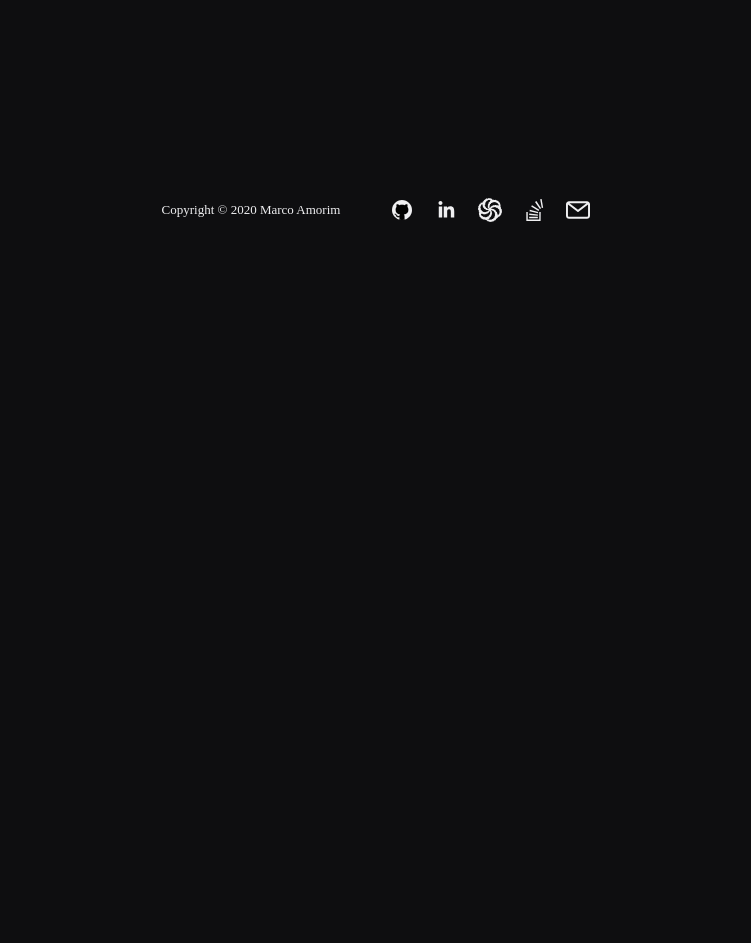
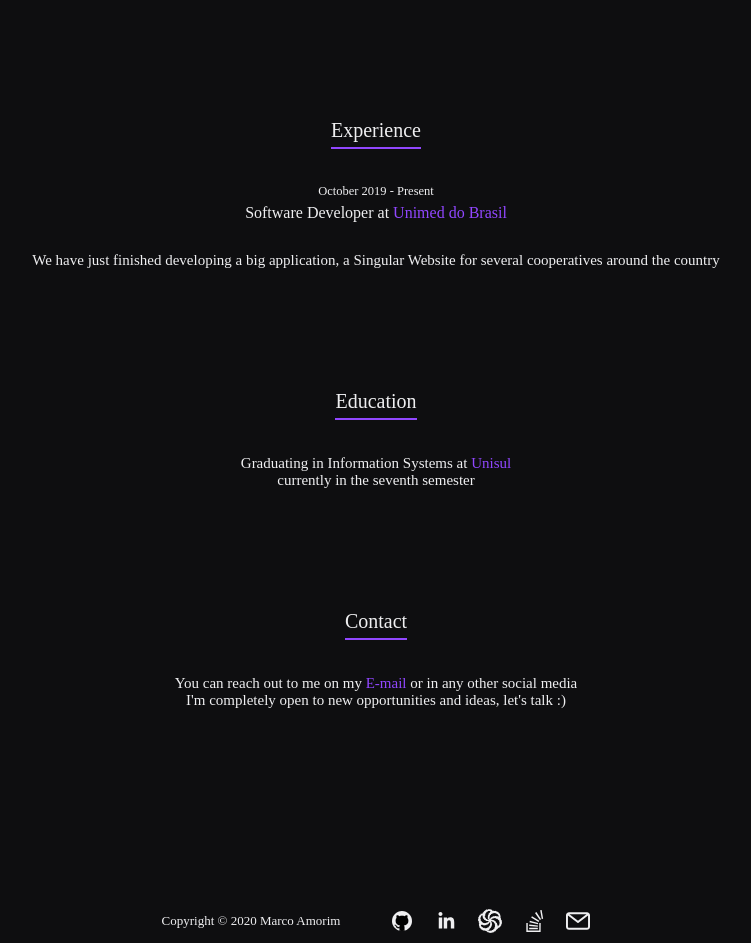
Before and after one commit to marco-amorim/website, a React (Create React App) app: page / in a window 1280 px wide. Shown: the part 904-1847 px from the top of the page, without its empty margins (264-1015 px from the left). Before the commit the page ends 1136 px from the top, so only its background shows below. Built offline with nearby package versions, Linux system fonts and the light colour scheme; a web font is replaced by a local one.

Commit message:
finishing up the landing page

```diff
--- a/src/assets/styles/global.css
+++ b/src/assets/styles/global.css
@@ -48,6 +48,7 @@ a:active {
 .container {
 	width: 90vw;
 	max-width: 700px;
+	padding: 0;
 }
 
 #app {
--- a/src/components/Title/index.tsx
+++ b/src/components/Title/index.tsx
@@ -8,7 +8,7 @@ interface TitleProps {
 
 const Title: React.FC<TitleProps> = ({ text }) => {
 	return (
-		<div className="row d-flex justify-content-center">
+		<div className="row d-flex justify-content-center mb-5">
 			<h2 className="title">{text}</h2>
 		</div>
 	);
--- a/src/pages/Landing/index.tsx
+++ b/src/pages/Landing/index.tsx
@@ -62,11 +62,12 @@ const Landing = () => {
 			</section>
 
 			<section id="info" className="container">
+				<div className="info-item">
 					<Title text="Some technologies I work with" />
 
 					<ul
 						id="technologies"
-					className="d-flex list-unstyled flex-row justify-content-center align-items-center mt-5"
+						className="d-flex list-unstyled flex-row justify-content-center align-items-center"
 					>
 						<li>
 							<a
@@ -149,6 +150,62 @@ const Landing = () => {
 							</a>
 						</li>
 					</ul>
+				</div>
+
+				<div className="info-item">
+					<Title text="Experience" />
+					<h5>October 2019 - Present</h5>
+
+					<div className="job-title">
+						Software Developer at{' '}
+						<a
+							href="https://www.linkedin.com/company/unimeddobrasil"
+							className="info-link"
+							rel="noopener noreferrer"
+							target="_blank"
+						>
+							Unimed do Brasil
+						</a>
+					</div>
+					<div className="job-info">
+						We have just finished developing a big application, a Singular
+						Website for several cooperatives around the country
+					</div>
+				</div>
+
+				<div className="info-item">
+					<Title text="Education" />
+					<div className="study-info">
+						Graduating in Information Systems at{' '}
+						<a
+							href="http://unisul.br/"
+							className="info-link"
+							rel="noopener noreferrer"
+							target="_blank"
+						>
+							Unisul
+						</a>
+						<br />
+						currently in the seventh semester
+					</div>
+				</div>
+
+				<div className="info-item">
+					<Title text="Contact" />
+					<div className="contact-info">
+						You can reach out to me on my{' '}
+						<a
+							href="mailto:marcoamorim95@hotmail.com"
+							rel="noopener noreferrer"
+							target="_blank"
+							className="info-link"
+						>
+							E-mail
+						</a>{' '}
+						or in any other social media <br />
+						I'm completely open to new opportunities and ideas, let's talk :)
+					</div>
+				</div>
 			</section>
 		</React.Fragment>
 	);
--- a/src/pages/Landing/styles.css
+++ b/src/pages/Landing/styles.css
@@ -11,9 +11,27 @@
 	animation: bounce 2s infinite;
 }
 
+.info-item {
+	margin-bottom: 12rem;
+	text-align: center;
+}
+
 .arrow-down {
 	height: 36px;
 	width: 36px;
+}
+
+.job-title {
+	margin-bottom: 3rem;
+	font-size: 1.6rem;
+}
+
+.info-link {
+	color: #9147ff;
+}
+
+.info-link:hover {
+	border-bottom: 1px solid #9147ff;
 }
 
 @keyframes bounce {
@@ -76,3 +94,17 @@
 		margin-top: 25rem;
 	}
 }
+
+/* Mobile */
+@media (max-width: 480px) {
+	.info-item {
+		font-size: 1.4rem;
+	}
+}
+
+/* Desktop */
+@media (min-width: 480px) {
+	.info-item {
+		font-size: 1.5rem;
+	}
+}
```
Lines whose indentation alone changed are shown as unchanged.
